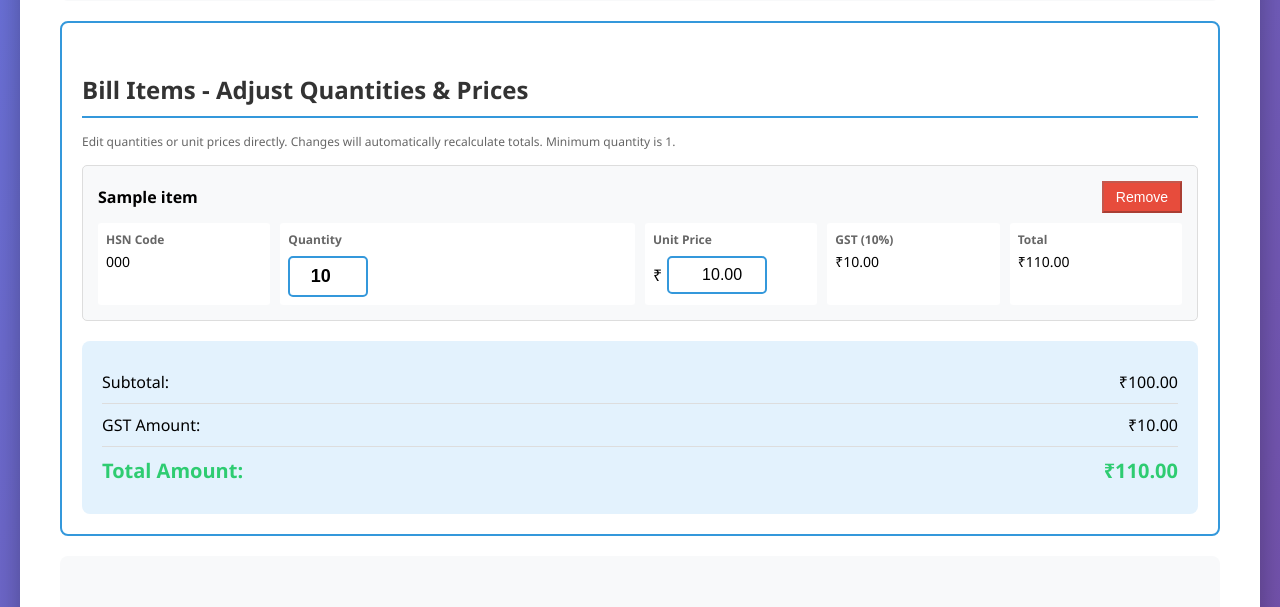
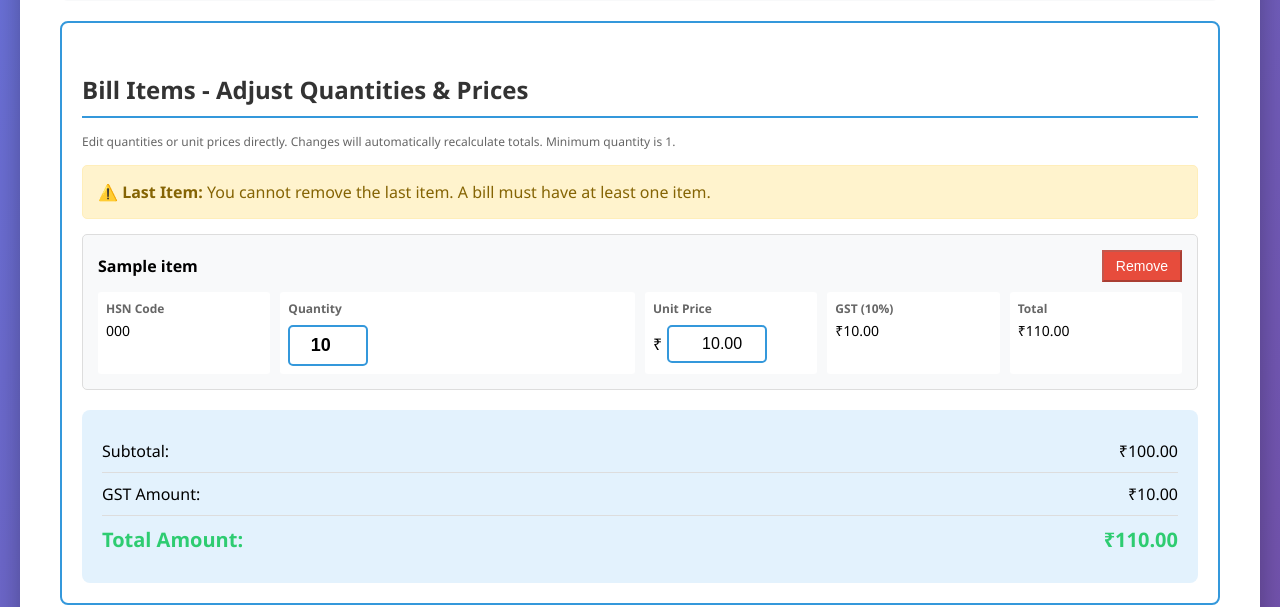
Before and after one commit to pshanmugavelp-pixel/Billing-web-app, a Flask app: page /billing/update/1 in a window 1280 px wide. Shown: the part 840-1447 px from the top of the page. Run offline with Flask 3, Linux system fonts and the light colour scheme; data comes from the database, SQL or seed files in the repository; tables that the repository leaves empty hold one stand-in row (values such as "Sample post").

Commit message:
updated fix

```diff
--- a/templates/billing/update.html
+++ b/templates/billing/update.html
@@ -371,6 +371,9 @@
             <div class="items-section">
                 <h2>Bill Items - Adjust Quantities & Prices</h2>
                 <div class="help-text" style="margin-bottom: 15px; color: #666;">Edit quantities or unit prices directly. Changes will automatically recalculate totals. Minimum quantity is 1.</div>
+                <div id="lastItemWarning" class="alert alert-warning" style="display: none; margin-bottom: 15px;">
+                    <strong>⚠️ Last Item:</strong> You cannot remove the last item. A bill must have at least one item.
+                </div>
                 <div id="itemsList">
                     <div class="empty-items">No items in this bill.</div>
                 </div>
@@ -556,6 +559,14 @@
 
         function renderItems() {
             const itemsList = document.getElementById('itemsList');
+            const warningDiv = document.getElementById('lastItemWarning');
+
+            // Show/hide warning message
+            if (billItems.length === 1) {
+                warningDiv.style.display = 'block';
+            } else {
+                warningDiv.style.display = 'none';
+            }
 
             if (billItems.length === 0) {
                 itemsList.innerHTML = '<div class="empty-items">No items in this bill.</div>';
@@ -575,7 +586,7 @@
                         <strong>${item.product_name}</strong>
                         <button type="button"
                                 class="btn-danger"
-                                onclick="removeItem(${index})"
+                                onclick="${billItems.length <= 1 ? 'showLastItemAlert()' : `removeItem(${index})`}"
                                 ${billItems.length <= 1 ? 'disabled title="Cannot remove the last item"' : ''}>
                             Remove
                         </button>
@@ -680,9 +691,13 @@
             updateTotals();
         }
 
+        function showLastItemAlert() {
+            alert('⚠️ Cannot remove the last item.\n\nA bill must have at least one item. If you want to change the product, please add a new item first, then remove this one.');
+        }
+
         function removeItem(index) {
             if (billItems.length <= 1) {
-                alert('Cannot remove the last item. A bill must have at least one item.');
+                showLastItemAlert();
                 return;
             }
 
```
